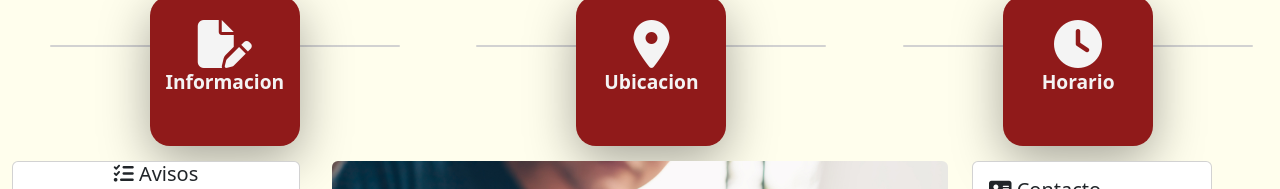
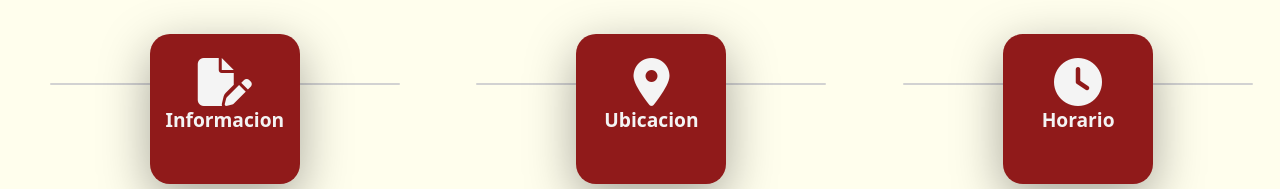
Before and after one commit to lujan27/DesignFrontEnd, a plain HTML site: page index.html in a window 1280 px wide. Shown: the part 611-800 px from the top of the page. Drawn offline with nearby package versions, Linux system fonts and the light colour scheme.

Commit message:
Arreglado: Desplazamiento de contenido

```diff
--- a/css/style.css
+++ b/css/style.css
@@ -271,6 +271,11 @@ p {
     transition: 0.5s;
 }
 
+#section-cards{
+    height: 200px;
+    padding-top: 1cm;
+}
+
 /* END INDEX */
 
 /* Footer */
--- a/index.html
+++ b/index.html
@@ -147,7 +147,7 @@
     </nav> -->
     <!-- NavBar End -->
 
-    <div class="row mt-5">
+    <div class="row mt-5" id="section-cards">
       <div class="col-4">
         <div class="card tarjeta">
           <div class="imgBx text-center">
```
